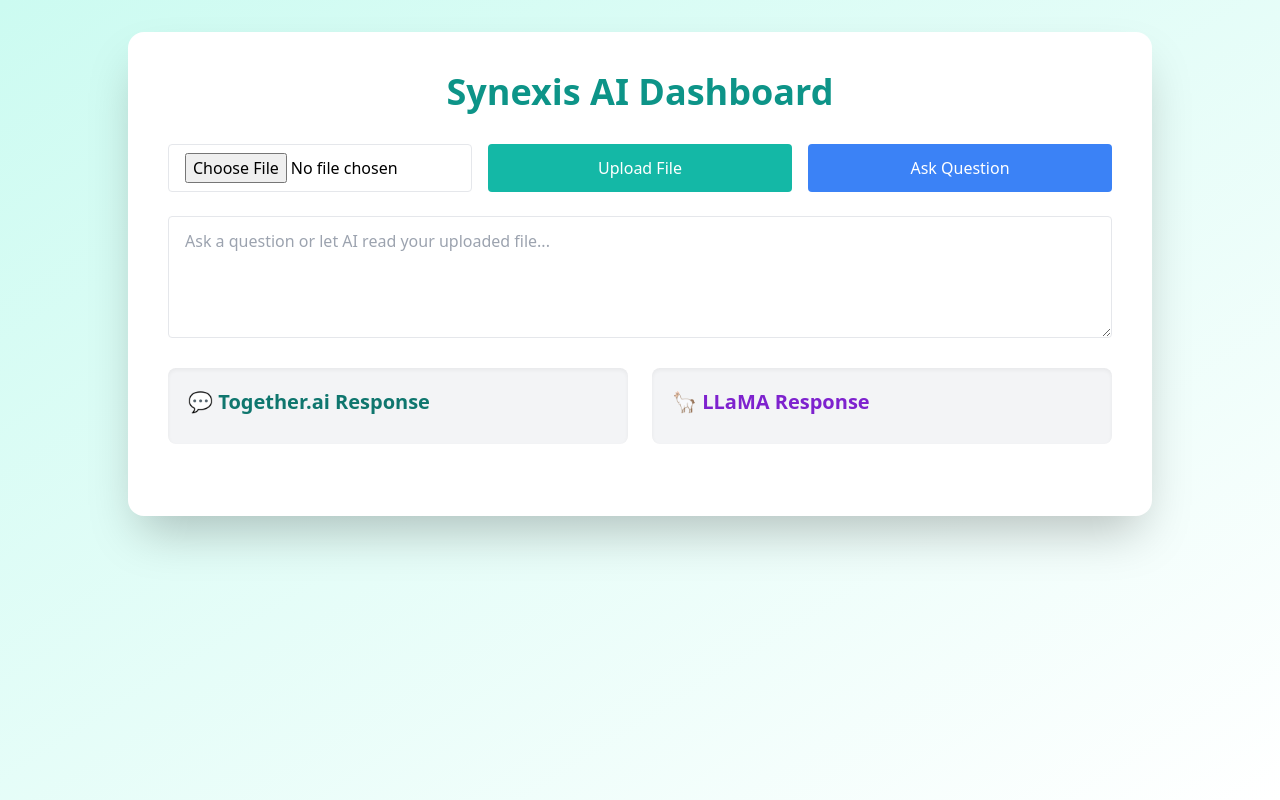
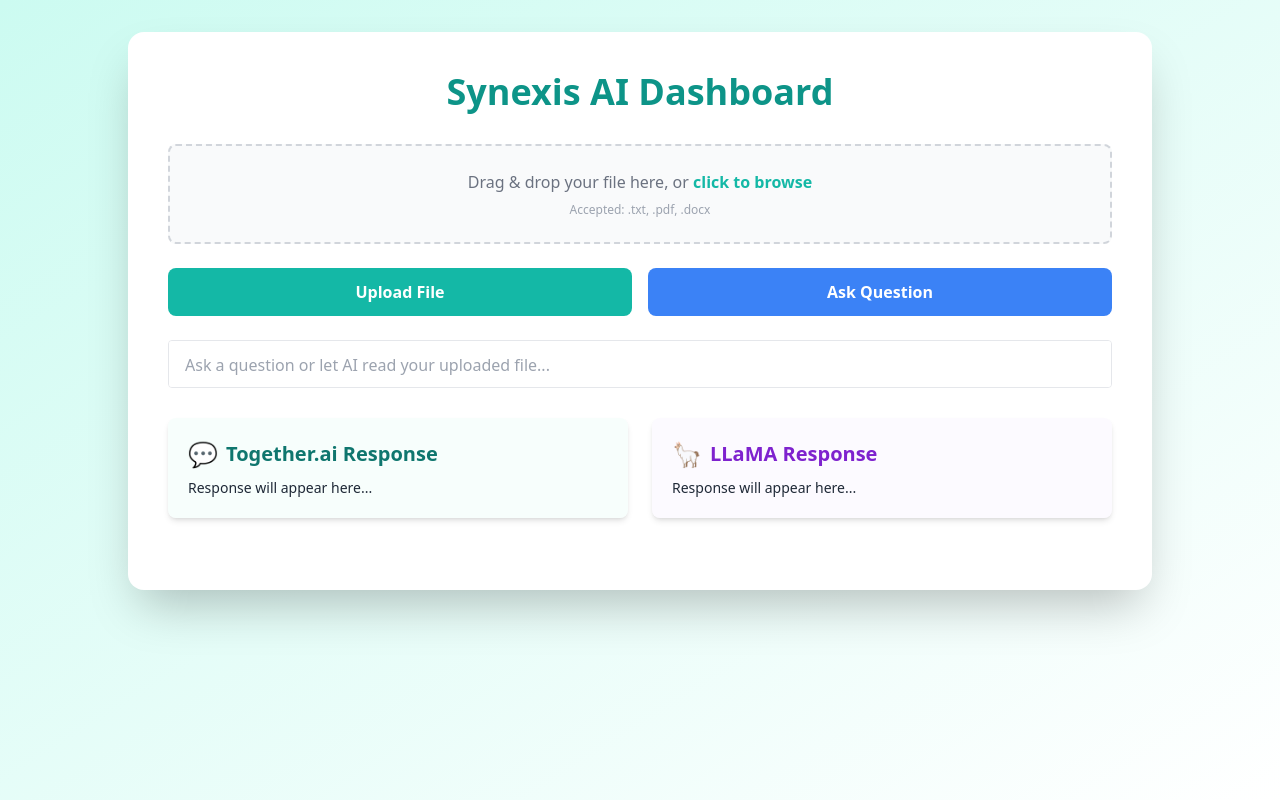
Before and after one commit to Kunal6694/synexis-ai-tutor, a React (Create React App) app in the folder frontend/: page /dashboard in a window 1280 px wide. Built offline with nearby package versions, Linux system fonts and the light colour scheme.

Commit message:
UI and UX improved

```diff
--- a/frontend/src/pages/AuthPage.jsx
+++ b/frontend/src/pages/AuthPage.jsx
@@ -1,11 +1,12 @@
 import React, { useState } from "react";
-import axios from "../api/axios"; // ✅ Use shared axios instance
+import axios from "../api/axios";
 import { useNavigate } from "react-router-dom";
 
 const AuthPage = () => {
   const [isSignUp, setIsSignUp] = useState(true);
   const [formData, setFormData] = useState({ name: "", email: "", password: "" });
   const [error, setError] = useState("");
+  const [showPassword, setShowPassword] = useState(false); // New state for password visibility
   const navigate = useNavigate();
 
   const handleChange = (e) => {
@@ -22,10 +23,10 @@
       : { email: formData.email, password: formData.password };
 
     try {
-      const response = await axios.post(endpoint, payload); // ✅ uses shared axios
+      const response = await axios.post(endpoint, payload);
       if (isSignUp) {
         setIsSignUp(false);
-        setFormData({ name: "", email: "", password: "" });
+        setFormData({ name: "", email: "", password: "" }); // Clear form on successful sign-up
         setError("✅ Account created! Please log in.");
       } else {
         navigate("/dashboard");
@@ -38,8 +39,19 @@
   return (
     <div className="min-h-screen flex items-center justify-center bg-gray-100">
       <div className="w-full max-w-5xl flex bg-white shadow-lg rounded-xl overflow-hidden">
-        {/* Left Panel */}
-        <div className="w-1/2 bg-teal-500 text-white flex flex-col items-center justify-center p-10">
+        {/* Left Panel (Sign In promotion) */}
+        <div
+          className={`w-1/2 bg-teal-500 text-white flex flex-col items-center justify-center p-10
+            transition-transform duration-500 ease-in-out ${
+            isSignUp ? "translate-x-0" : "-translate-x-full absolute md:relative"
+          } md:relative`}
+        >
+          {/* SynExis Branding */}
+          <h1 className="text-5xl font-extrabold mb-6 tracking-wide drop-shadow-md">
+            SynExis AI Tutor
+          </h1>
+          {/* End SynExis Branding */}
+
           <h2 className="text-3xl font-bold mb-4">Welcome Back!</h2>
           <p className="mb-6 text-center">
             To keep connected with us please login with your personal info
@@ -52,8 +64,13 @@
           </button>
         </div>
 
-        {/* Right Panel */}
-        <div className="w-1/2 p-10 flex flex-col justify-center">
+        {/* Right Panel (Auth Form) */}
+        <div
+          className={`w-1/2 p-10 flex flex-col justify-center
+            transition-transform duration-500 ease-in-out ${
+            isSignUp ? "translate-x-full md:translate-x-0" : "translate-x-0"
+          } absolute md:relative w-full md:w-1/2`}
+        > {/* FIX: Closing backtick was missing before this closing `}` */}
           <h2 className="text-3xl font-bold text-teal-500 mb-4">
             {isSignUp ? "Create Account" : "Sign In"}
           </h2>
@@ -83,18 +100,35 @@
               className="w-full border rounded px-4 py-2"
               required
             />
+            {/* Password input with toggle */}
+            <div className="relative w-full">
               <input
-              type="password"
+                type={showPassword ? "text" : "password"}
                 name="password"
                 placeholder="Password"
                 onChange={handleChange}
                 value={formData.password}
-              className="w-full border rounded px-4 py-2"
+                className="w-full border rounded px-4 py-2 pr-10"
                 required
               />
+              <button
+                type="button"
+                onClick={() => setShowPassword(!showPassword)}
+                className="absolute inset-y-0 right-0 pr-3 flex items-center text-sm leading-5"
+              >
+                {showPassword ? (
+                  <span>👁️‍🗨️</span>
+                ) : (
+                  <span>👁️</span>
+                )}
+              </button>
+            </div>
 
             {error && (
-              <p className={`text-sm ${error.startsWith("✅") ? "text-green-600" : "text-red-500"}`}>
+              <p className={`text-sm flex items-center ${error.startsWith("✅") ? "text-green-600" : "text-red-500"}`}>
+                <span className="mr-2">
+                    {error.startsWith("✅") ? "✔️" : "❌"}
+                </span>
                 {error}
               </p>
             )}
--- a/frontend/src/pages/Dashboard.jsx
+++ b/frontend/src/pages/Dashboard.jsx
@@ -1,4 +1,4 @@
-import React, { useState } from "react";
+import React, { useState, useRef, useEffect } from "react";
 import axios from "../api/axios";
 import { useNavigate } from "react-router-dom";
 
@@ -9,39 +9,63 @@
   const [llamaResponse, setLlamaResponse] = useState("");
   const [rankedBetter, setRankedBetter] = useState("");
   const [rankedReason, setRankedReason] = useState("");
-  const [loading, setLoading] = useState(false);
+  const [loadingUpload, setLoadingUpload] = useState(false);
+  const [loadingAsk, setLoadingAsk] = useState(false);
+  const [dragOver, setDragOver] = useState(false);
+
+  const fileInputRef = useRef(null);
+  const textareaRef = useRef(null);
 
   const navigate = useNavigate();
 
+  useEffect(() => {
+    if (textareaRef.current) {
+      textareaRef.current.style.height = "auto";
+      textareaRef.current.style.height = textareaRef.current.scrollHeight + "px";
+    }
+  }, [question]);
+
   const handleUpload = async () => {
-    if (!file) return alert("Please select a file.");
+    if (!file) {
+      alert("Please select a file to upload.");
+      return;
+    }
     const formData = new FormData();
     formData.append("file", file);
 
     try {
-      setLoading(true);
+      setLoadingUpload(true);
       const res = await axios.post("/api/upload", formData, {
         headers: { "Content-Type": "multipart/form-data" },
-        withCredentials: true, // ✅ explicitly included for cookies on Render
+        withCredentials: true,
       });
       setQuestion(res.data.content);
-      handleAskAI(res.data.content);
+      await handleAskAI(res.data.content);
+      alert("File uploaded and content extracted!");
     } catch (err) {
       console.error("Upload error:", err);
-      alert("File upload failed.");
+      alert(err.response?.data?.message || "File upload failed.");
     } finally {
-      setLoading(false);
+      setLoadingUpload(false);
     }
   };
 
   const handleAskAI = async (prompt) => {
-    if (!prompt) return;
+    if (!prompt) {
+      alert("Please enter a question or upload a file first.");
+      return;
+    }
     try {
-      setLoading(true);
+      setLoadingAsk(true);
+      setTogetherResponse("");
+      setLlamaResponse("");
+      setRankedBetter("");
+      setRankedReason("");
+
       const res = await axios.post(
         "/api/ask",
         { question: prompt },
-        { withCredentials: true } // ✅ cookies/session support
+        { withCredentials: true }
       );
       setTogetherResponse(res.data.together);
       setLlamaResponse(res.data.llama);
@@ -53,8 +77,56 @@
       setLlamaResponse("Error from LLaMA");
       setRankedBetter("Error");
       setRankedReason("Failed to determine which answer is better.");
+      alert(err.response?.data?.message || "Failed to get AI response.");
     } finally {
-      setLoading(false);
+      setLoadingAsk(false);
+    }
+  };
+
+  const handleDragOver = (e) => {
+    e.preventDefault();
+    setDragOver(true);
+  };
+
+  const handleDragLeave = (e) => {
+    e.preventDefault();
+    setDragOver(false);
+  };
+
+  const handleDrop = (e) => {
+    e.preventDefault();
+    setDragOver(false);
+    if (e.dataTransfer.files && e.dataTransfer.files[0]) {
+      const droppedFile = e.dataTransfer.files[0];
+      const acceptedTypes = ['text/plain', 'application/pdf', 'application/vnd.openxmlformats-officedocument.wordprocessingml.document'];
+      if (acceptedTypes.includes(droppedFile.type)) {
+        setFile(droppedFile);
+      } else {
+        alert("Unsupported file type. Please upload .txt, .pdf, or .docx files.");
+      }
+    }
+  };
+
+  const handleFileChange = (e) => {
+    if (e.target.files && e.target.files[0]) {
+      setFile(e.target.files[0]);
+    }
+  };
+
+  const handleClearFile = () => {
+    setFile(null);
+    if (fileInputRef.current) {
+      fileInputRef.current.value = "";
+    }
+  };
+
+  const copyToClipboard = async (text) => {
+    try {
+      await navigator.clipboard.writeText(text);
+      alert("Copied to clipboard!");
+    } catch (err) {
+      console.error("Failed to copy:", err);
+      alert("Failed to copy text. Please try again or copy manually.");
     }
   };
 
@@ -63,56 +135,193 @@
       <div className="max-w-5xl mx-auto bg-white shadow-2xl rounded-2xl p-10">
         <h1 className="text-4xl font-bold text-teal-600 text-center mb-8">Synexis AI Dashboard</h1>
 
-        <div className="grid grid-cols-1 md:grid-cols-3 gap-4 mb-6">
+        {/* File Upload Area */}
+        <div
+          className={`border-2 border-dashed ${
+            dragOver ? "border-teal-500 bg-teal-50" : "border-gray-300 bg-gray-50"
+          } rounded-lg p-6 text-center mb-6 transition-all duration-200 ease-in-out`}
+          onDragOver={handleDragOver}
+          onDragLeave={handleDragLeave}
+          onDrop={handleDrop}
+          onClick={() => fileInputRef.current?.click()}
+        >
           <input
             type="file"
+            ref={fileInputRef}
             accept=".txt,.pdf,.docx"
-            onChange={(e) => setFile(e.target.files[0])}
-            className="border px-4 py-2 rounded col-span-1"
+            onChange={handleFileChange}
+            className="hidden"
           />
+          {file ? (
+            <div className="flex items-center justify-center space-x-2">
+              <span className="text-gray-700 font-medium">{file.name}</span>
+              <button
+                onClick={(e) => { e.stopPropagation(); handleClearFile(); }}
+                className="text-red-500 hover:text-red-700 transition"
+                title="Remove file"
+              >
+                &times;
+              </button>
+            </div>
+          ) : (
+            <p className="text-gray-500">
+              Drag & drop your file here, or{" "}
+              <span className="text-teal-500 font-semibold cursor-pointer">click to browse</span>
+            </p>
+          )}
+          <p className="text-xs text-gray-400 mt-2">Accepted: .txt, .pdf, .docx</p>
+        </div>
+
+        {/* Action Buttons */}
+        <div className="grid grid-cols-1 md:grid-cols-2 gap-4 mb-6">
           <button
             onClick={handleUpload}
-            className="bg-teal-500 text-white px-4 py-2 rounded hover:bg-teal-600 transition col-span-1"
+            className={`bg-teal-500 text-white px-4 py-3 rounded-lg font-semibold hover:bg-teal-600 transition
+              ${loadingUpload ? "opacity-70 cursor-not-allowed" : ""}`}
+            disabled={loadingUpload || !file}
           >
-            Upload File
+            {loadingUpload ? (
+              <span className="flex items-center justify-center">
+                <svg
+                  className="animate-spin -ml-1 mr-3 h-5 w-5 text-white"
+                  xmlns="http://www.w3.org/2000/svg"
+                  fill="none"
+                  viewBox="0 0 24 24"
+                >
+                  <circle
+                    className="opacity-25"
+                    cx="12"
+                    cy="12"
+                    r="10"
+                    stroke="currentColor"
+                    strokeWidth="4"
+                  ></circle>
+                  <path
+                    className="opacity-75"
+                    fill="currentColor"
+                    d="M4 12a8 8 0 018-8V0C5.373 0 0 5.373 0 12h4zm2 5.291A7.962 7.962 0 014 12H0c0 3.042 1.135 5.824 3 7.938l3-2.647z"
+                  ></path>
+                </svg>
+                Uploading...
+              </span>
+            ) : (
+              "Upload File"
+            )}
           </button>
           <button
             onClick={() => handleAskAI(question)}
-            className="bg-blue-500 text-white px-4 py-2 rounded hover:bg-blue-600 transition col-span-1"
+            className={`bg-blue-500 text-white px-4 py-3 rounded-lg font-semibold hover:bg-blue-600 transition
+              ${loadingAsk ? "opacity-70 cursor-not-allowed" : ""}`}
+            disabled={loadingAsk || !question}
           >
-            Ask Question
+            {loadingAsk ? (
+              <span className="flex items-center justify-center">
+                <svg
+                  className="animate-spin -ml-1 mr-3 h-5 w-5 text-white"
+                  xmlns="http://www.w3.org/2000/svg"
+                  fill="none"
+                  viewBox="0 0 24 24"
+                >
+                  <circle
+                    className="opacity-25"
+                    cx="12"
+                    cy="12"
+                    r="10"
+                    stroke="currentColor"
+                    strokeWidth="4"
+                  ></circle>
+                  <path
+                    className="opacity-75"
+                    fill="currentColor"
+                    d="M4 12a8 8 0 018-8V0C5.373 0 0 5.373 0 12h4zm2 5.291A7.962 7.962 0 014 12H0c0 3.042 1.135 5.824 3 7.938l3-2.647z"
+                  ></path>
+                </svg>
+                Asking AI...
+              </span>
+            ) : (
+              "Ask Question"
+            )}
           </button>
         </div>
 
+        {/* Textarea with auto-resizing */}
         <textarea
-          rows="4"
+          ref={textareaRef}
+          rows="1"
           value={question}
           onChange={(e) => setQuestion(e.target.value)}
           placeholder="Ask a question or let AI read your uploaded file..."
-          className="w-full border rounded px-4 py-3 mb-6"
+          className="w-full border rounded px-4 py-3 mb-6 focus:ring-2 focus:ring-teal-500 focus:border-transparent outline-none resize-none"
         />
 
-        {loading && <p className="text-center text-gray-500 mb-6">⏳ Thinking...</p>}
+        <div className="grid grid-cols-1 md:grid-cols-2 gap-6 mb-8">
+          {/* Together.ai Response Card */}
+          <div
+            className={`p-5 rounded-lg shadow-md transition-all duration-300 ease-in-out
+              ${rankedBetter === "A" ? "bg-teal-50 border-2 border-teal-500 shadow-xl scale-100" : "bg-teal-50/50 hover:shadow-lg"}`}
+          > {/* FIX: Closing backtick was missing before this closing `}` */}
+            <h2 className="text-xl font-semibold text-teal-700 mb-2 flex items-center justify-between">
+              <span className="flex items-center"><span className="mr-2 text-2xl">💬</span> Together.ai Response</span>
+              {togetherResponse && (
+                <button
+                  onClick={() => copyToClipboard(togetherResponse)}
+                  className="text-gray-500 hover:text-teal-700 text-sm flex items-center"
+                  title="Copy response"
+                >
+                  📋 Copy
+                </button>
+              )}
+            </h2>
+            <p className="whitespace-pre-wrap text-sm text-gray-800">
+              {togetherResponse || "Response will appear here..."}
+            </p>
+          </div>
 
-        <div className="grid grid-cols-1 md:grid-cols-2 gap-6 mb-8">
-          <div className="bg-gray-100 p-5 rounded-lg shadow-inner">
-            <h2 className="text-xl font-semibold text-teal-700 mb-2">💬 Together.ai Response</h2>
-            <p className="whitespace-pre-wrap text-sm">{togetherResponse}</p>
-          </div>
-          <div className="bg-gray-100 p-5 rounded-lg shadow-inner">
-            <h2 className="text-xl font-semibold text-purple-700 mb-2">🦙 LLaMA Response</h2>
-            <p className="whitespace-pre-wrap text-sm">{llamaResponse}</p>
+          {/* LLaMA Response Card */}
+          <div
+            className={`p-5 rounded-lg shadow-md transition-all duration-300 ease-in-out
+              ${rankedBetter === "B" ? "bg-purple-50 border-2 border-purple-500 shadow-xl scale-100" : "bg-purple-50/50 hover:shadow-lg"}`}
+          > {/* FIX: Closing backtick was missing before this closing `}` */}
+            <h2 className="text-xl font-semibold text-purple-700 mb-2 flex items-center justify-between">
+              <span className="flex items-center"><span className="mr-2 text-2xl">🦙</span> LLaMA Response</span>
+              {llamaResponse && (
+                <button
+                  onClick={() => copyToClipboard(llamaResponse)}
+                  className="text-gray-500 hover:text-purple-700 text-sm flex items-center"
+                  title="Copy response"
+                >
+                  📋 Copy
+                </button>
+              )}
+            </h2>
+            <p className="whitespace-pre-wrap text-sm text-gray-800">
+              {llamaResponse || "Response will appear here..."}
+            </p>
           </div>
         </div>
 
+        {/* AI Ranking Result */}
         {(rankedBetter || rankedReason) && (
-          <div className="bg-yellow-50 border border-yellow-300 p-5 rounded-lg shadow mb-4">
-            <h3 className="text-lg font-bold text-yellow-800 mb-2">🔍 AI Ranking Result</h3>
-            <p>
-              <strong>🟢 Better Answer:</strong>{" "}
-              {rankedBetter === "A" ? "Together.ai" : rankedBetter === "B" ? "LLaMA" : rankedBetter}
-            </p>
-            <p><strong>💡 Reason:</strong> {rankedReason}</p>
+          <div className="bg-gradient-to-r from-emerald-100 to-lime-100 border border-green-300 p-6 rounded-lg shadow-xl mb-4">
+            <h3 className="text-xl font-bold text-green-800 mb-3 flex items-center justify-center">
+              <span className="mr-3 text-3xl">🏆</span> AI Ranking Result <span className="ml-3 text-3xl">🏆</span>
+            </h3>
+            <div className="space-y-2 text-gray-700">
+                <p className="flex items-center">
+                    <strong className="mr-2 text-green-600 text-lg">✨ Better Answer:</strong>{" "}
+                    {rankedBetter === "A" ? (
+                        <span className="font-semibold text-teal-600">Together.ai</span>
+                    ) : rankedBetter === "B" ? (
+                        <span className="font-semibold text-purple-600">LLaMA</span>
+                    ) : (
+                        <span className="italic">{rankedBetter}</span>
+                    )}
+                </p>
+                <p className="flex items-start">
+                    <strong className="mr-2 text-green-600 text-lg">💡 Reason:</strong>{" "}
+                    <span className="flex-1">{rankedReason}</span>
+                </p>
+            </div>
           </div>
         )}
       </div>
```
Lines whose indentation alone changed are shown as unchanged.
